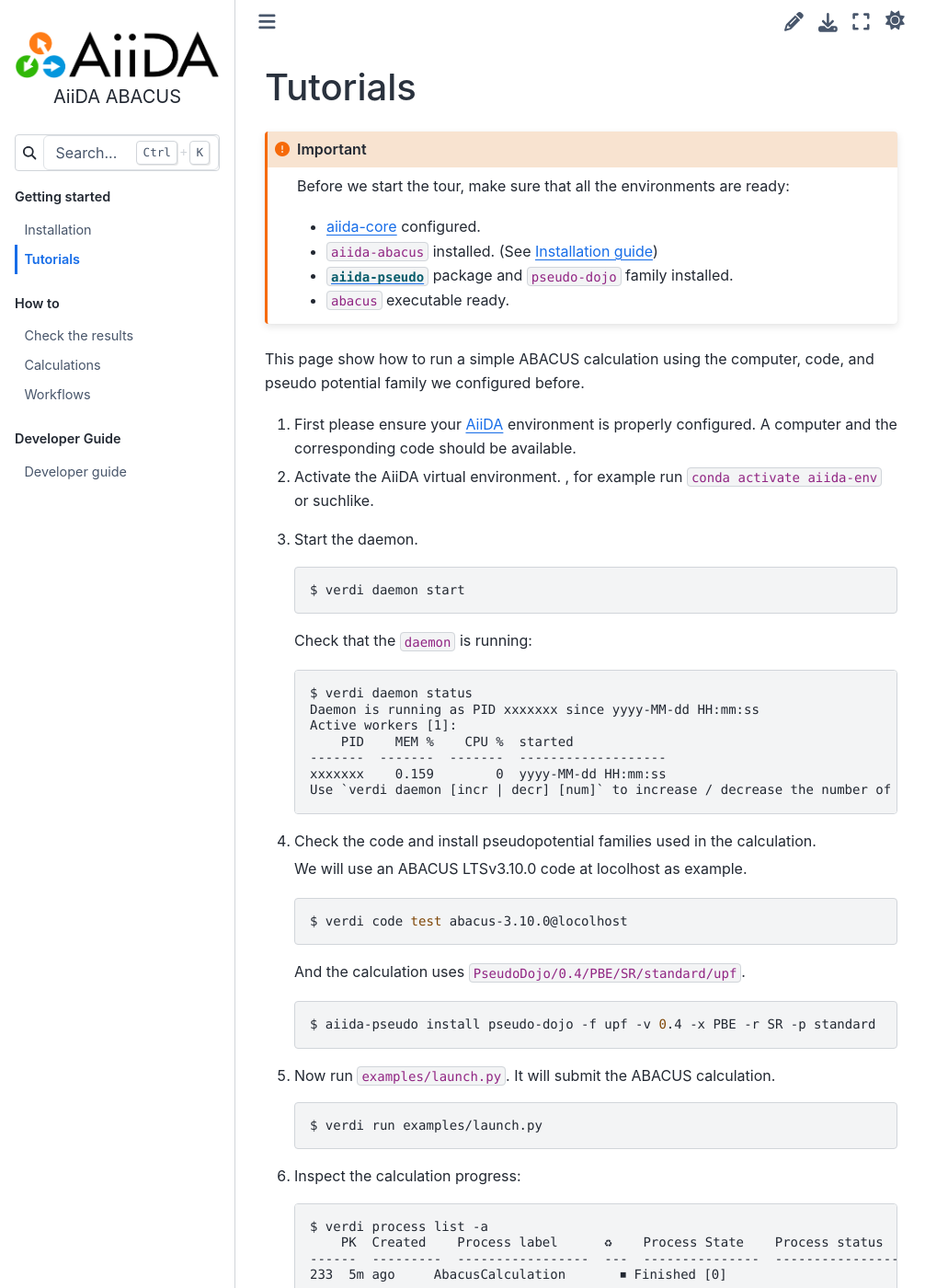
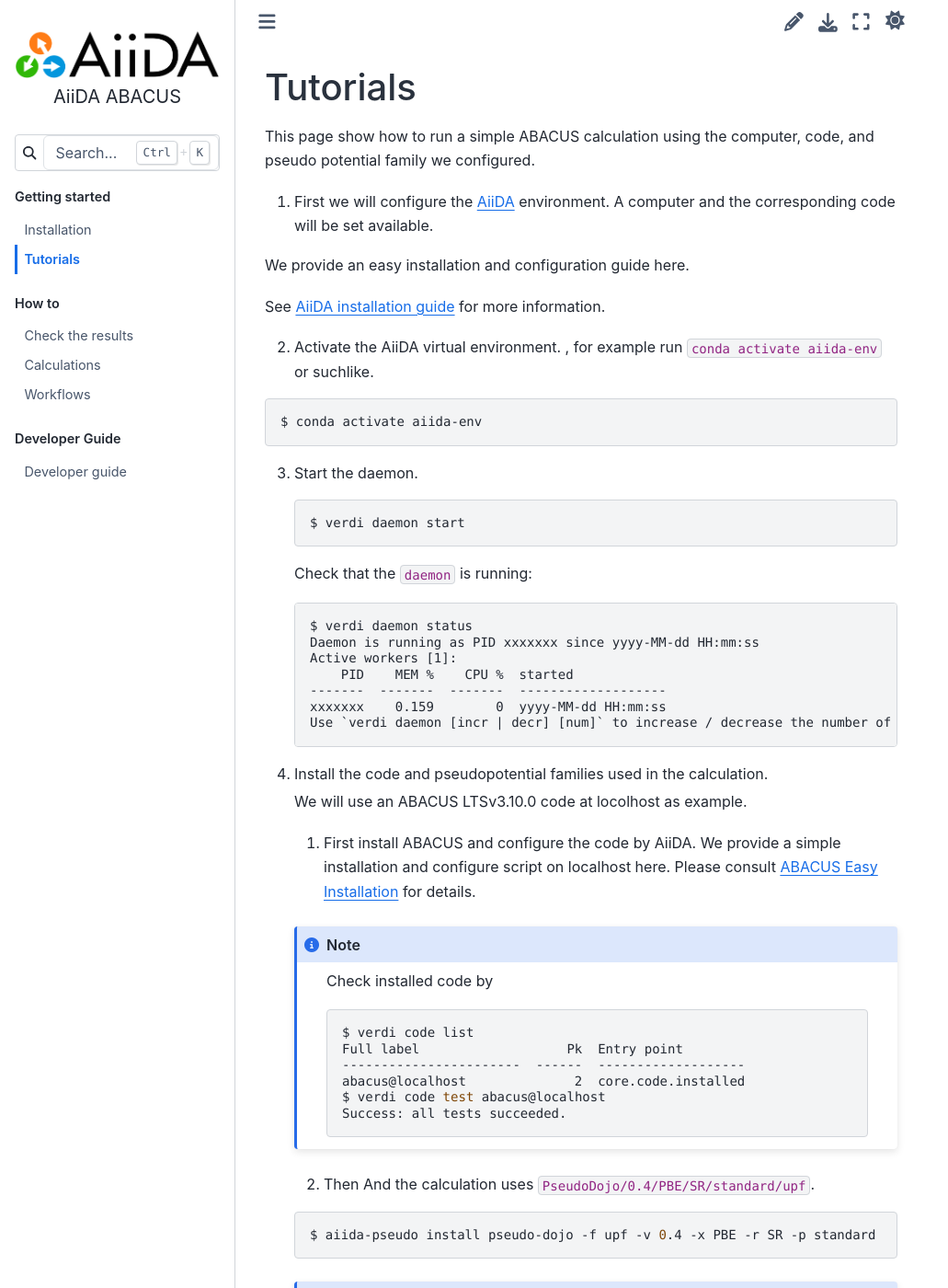
Before and after one commit to MCresearch/aiida-abacus, a Sphinx documentation site: the page built from docs/source/tutorials/index.md, in a window 1280 px wide and 1400 px high. Shown: the whole window at 92% size, without its empty margins (0-1031 px from the left). Built offline with Sphinx 7.4.7 and the Sphinx Book theme 1.1.4, drawn with Linux system fonts in a browser that asks for light colours; pages that are not in the unit, such as notebooks, are missing from menus; some of the changed text lies outside the part shown.

Commit message:
Update tutorials and fix sphinxemoji

````diff
--- a/docs/source/tutorials/index.md
+++ b/docs/source/tutorials/index.md
@@ -1,26 +1,22 @@
 # Tutorials
 
-:::{important}
-Before we start the tour, make sure that all the environments are ready:
-- [aiida-core](https://aiida.readthedocs.io/projects/aiida-core/en/stable/installation/guide_quick.html) configured.
+This page show how to run a simple ABACUS calculation using the computer, code, and pseudo potential family we configured.
 
-- `aiida-abacus` installed. (See [Installation guide](#installation-install))
+1. First we will configure the [AiiDA](https://www.aiida.net/) environment. A computer and the corresponding code will be set available.
 
-- [`aiida-pseudo`](https://aiida-pseudo.readthedocs.io/en/latest/) package and `pseudo-dojo` family installed.
+We provide an easy installation and configuration guide here.
 
-- `abacus` executable ready.
 
-:::
 
-This page show how to run a simple ABACUS calculation using the computer, code, and pseudo potential family we configured before.
 
-1. First please ensure your [AiiDA](https://www.aiida.net/) environment is properly configured. A computer and the corresponding code should be available.
+
+See [AiiDA installation guide](https://aiida.readthedocs.io/projects/aiida-core/en/latest/installation/index.html) for more information.
 
 2. Activate the AiiDA virtual environment.
 , for example run `conda activate aiida-env` or suchlike.
-<!-- ```console
-$ conda activate aiida
-``` -->
+```console
+$ conda activate aiida-env
+```
 
 3. Start the daemon.
     ```console
@@ -37,18 +33,63 @@
     Use `verdi daemon [incr | decr] [num]` to increase / decrease the number of workers
     ```
 
-4. Check the code and install pseudopotential families used in the calculation.
+4. Install the code and pseudopotential families used in the calculation.
 
     We will use an ABACUS LTSv3.10.0 code at locolhost as example.
+
+    1. First install ABACUS and configure the code by AiiDA.
+    We provide a simple installation and configure script on localhost here. Please consult [ABACUS Easy Installation](https://abacus.deepmodeling.com/en/latest/quick_start/easy_install.html) for details.
+
+
+    :::{note}
+    Check installed code by
+
     ```console
-    $ verdi code test abacus-3.10.0@locolhost
+    $ verdi code list
+    Full label                   Pk  Entry point
+    -----------------------  ------  -------------------
+    abacus@localhost              2  core.code.installed
+    $ verdi code test abacus@localhost
+    Success: all tests succeeded.
     ```
+    :::
 
-    And the calculation uses `PseudoDojo/0.4/PBE/SR/standard/upf`.
+    2. Then And the calculation uses `PseudoDojo/0.4/PBE/SR/standard/upf`.
 
     ```console
     $ aiida-pseudo install pseudo-dojo -f upf -v 0.4 -x PBE -r SR -p standard
     ```
+
+    :::{note}
+    Check installed pseudos by
+
+    ```console
+    $ verdi group list -a
+      PK  Label                                                                                Type string                User
+    ----  -----------------------------------------------------------------------------------  -------------------------  ---------------
+    1  PseudoDojo/0.4/PBE/SR/standard/upf                                                   pseudo.family.pseudo_dojo  aiida@localhost
+    ```
+    :::
+
+:::{important}
+Make sure that all the environments are ready here before we start the calculation:
+- [aiida-core](https://aiida.readthedocs.io/projects/aiida-core/en/stable/installation/guide_quick.html) configured.
+
+- `aiida-abacus` installed. (See [Installation guide](#installation-install))
+
+- [`aiida-pseudo`](https://aiida-pseudo.readthedocs.io/en/latest/) package and `pseudo-dojo` family installed.
+
+- `abacus` executable ready.
+
+Please activate your AiiDA environment and run the checks:
+
+```console
+$ verdi status
+$ verdi plugin list aiida.calculations abacus.abacus
+$ aiida-pseudo list -F pseudo.family.pseudo_dojo
+$ abacus -v # should give: ABACUS version v3.10.0
+```
+:::
 
 5. Now run `examples/launch.py`. It will submit the ABACUS calculation.
     ```console
````
Also changed, not shown: README.md (+6 -1 lines), docs/source/developer_guide/index.md (+6 -1 lines), docs/source/howto/calculations/index.md (+1 -1 lines), docs/source/howto/workflows/index.md (+1 -1 lines), docs/source/installation/index.md (+1 -0 lines).
